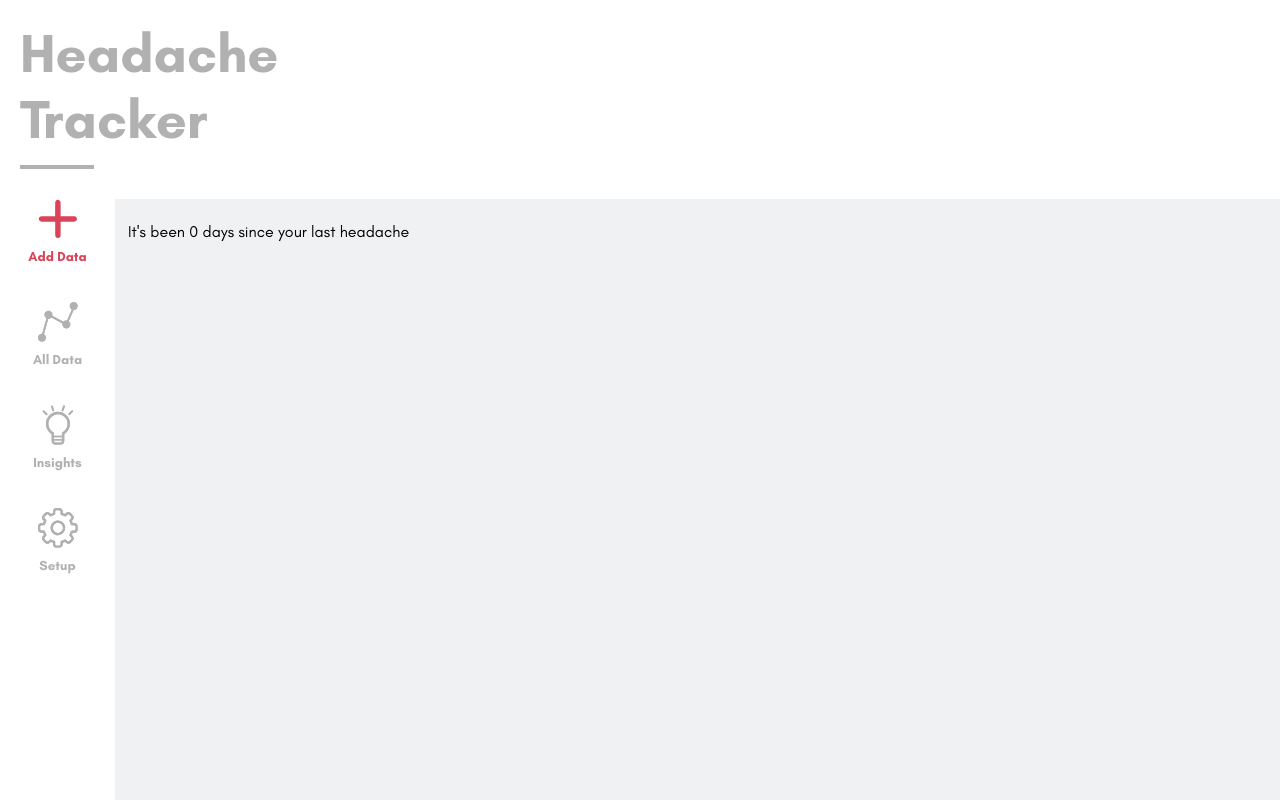
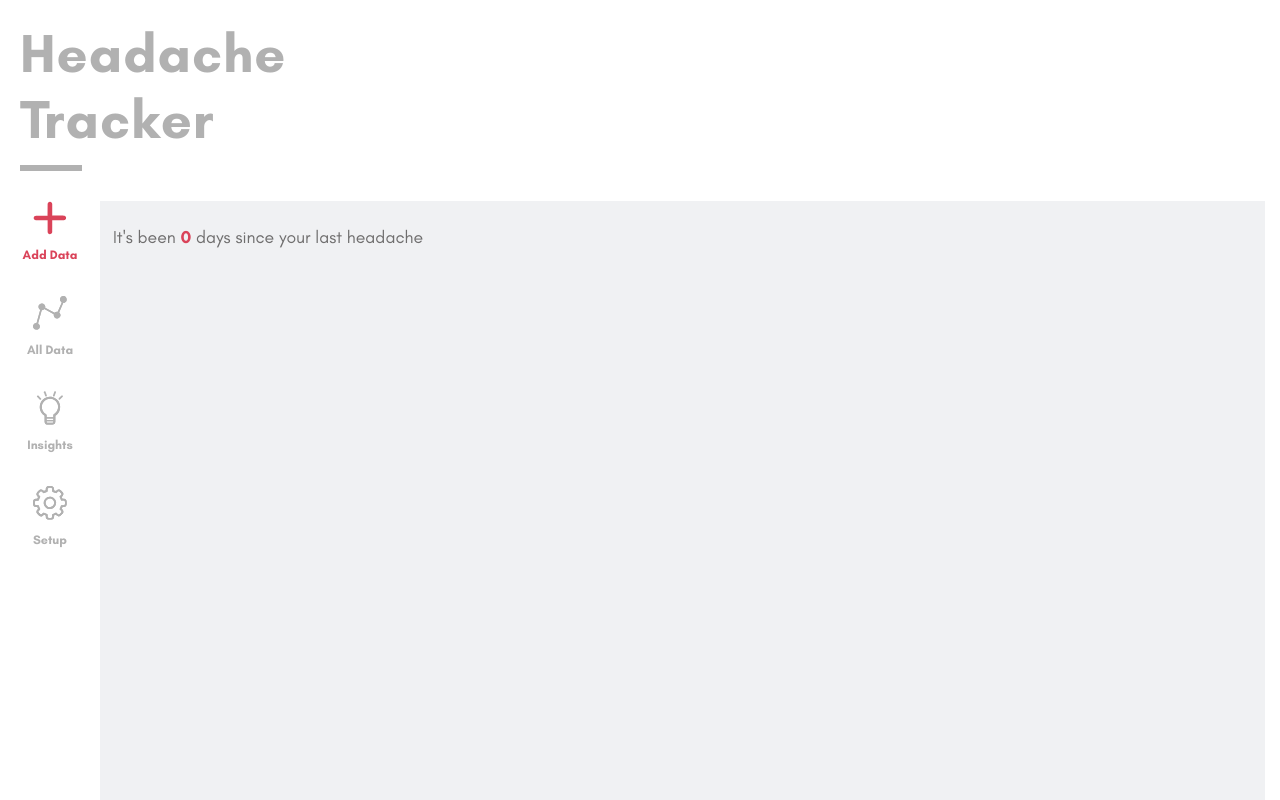
Before and after one commit to AlexanderLyon/Headache-Tracker, a React app: page / in a window 1280 px wide. Shown: the top 800 px of the page. Built offline with nearby package versions, Linux system fonts and the light colour scheme.

Commit message:
Style tweaks

```diff
--- a/src/Components/Panels/AddData.js
+++ b/src/Components/Panels/AddData.js
@@ -11,7 +11,7 @@ export class AddData extends React.Component {
   render() {
     return (
       <section>
-        <p>It's been {this.state.elapsedDays} days since your last headache</p>
+        <p>It's been <span className="elapsed-days">{this.state.elapsedDays}</span> days since your last headache</p>
       </section>
     );
   }
--- a/src/Components/Panels/AllData.js
+++ b/src/Components/Panels/AllData.js
@@ -9,7 +9,7 @@ export class AllData extends React.Component {
   render() {
     return (
       <section>
-        <p>Viewing All Data</p>
+        <h2 className="coming-soon">All data coming soon!</h2>
       </section>
     );
   }
--- a/src/Components/Panels/Insights.js
+++ b/src/Components/Panels/Insights.js
@@ -9,7 +9,7 @@ export class Insights extends React.Component {
   render() {
     return (
       <section>
-        <p>Viewing Insights</p>
+        <h2 className="coming-soon">Insights coming soon!</h2>
       </section>
     );
   }
--- a/src/Components/Panels/Setup.js
+++ b/src/Components/Panels/Setup.js
@@ -9,7 +9,7 @@ export class Setup extends React.Component {
   render() {
     return (
       <section>
-        <p>Viewing Setup</p>
+        <h2 className="coming-soon">Setup coming soon!</h2>
       </section>
     );
   }
--- a/src/css/style.css
+++ b/src/css/style.css
@@ -19,26 +19,28 @@ body {
 header #title {
   margin: 20px;
   font-size: 3.4rem;
+  letter-spacing: 1px;
   color: #b1b1b1; }
 header hr {
   margin: -7px 0px 30px 20px;
-  border: 2px solid #b1b1b1;
-  width: 70px; }
+  border: 3px solid #b1b1b1;
+  width: 56px; }
 
 nav {
   display: inline-block;
   float: left; }
   nav button {
     display: block;
-    margin: 28px 0px;
-    padding-top: 40px;
-    width: 115px;
-    height: 75px;
+    margin: 30px 0px;
+    padding-top: 42px;
+    width: 100px;
+    height: 65px;
     color: #b1b1b1;
     font-weight: bold;
+    font-size: 12.5px;
     border: none;
     background-color: transparent;
-    background-size: 40px;
+    background-size: 34px;
     background-position: top;
     background-repeat: no-repeat;
     cursor: pointer; }
@@ -71,6 +73,17 @@ section {
   width: calc(100% - 115px);
   padding: 7px 13px;
   background-color: #f0f1f3; }
+  section p {
+    color: #6f6e6e;
+    font-size: 1.1em; }
+  section h2 {
+    color: #6f6e6e; }
+    section h2.coming-soon {
+      margin: 20px auto;
+      text-align: center; }
+  section .elapsed-days {
+    color: #DA4359;
+    font-weight: bold; }
 
 /* Mobile */
 @media screen and (max-width: 700px) {
--- a/src/css/style.scss
+++ b/src/css/style.scss
@@ -18,6 +18,7 @@
 
 $red: #DA4359;
 $lightgrey: #b1b1b1;
+$darkgrey: #6f6e6e;
 
 * {
   font-family: "GlacialIndifference", sans-serif;
@@ -29,13 +30,14 @@ header {
   #title {
     margin: 20px;
     font-size: 3.4rem;
+    letter-spacing: 1px;
     color: $lightgrey;
   }
 
   hr {
     margin: -7px 0px 30px 20px;
-    border: 2px solid $lightgrey;
-    width: 70px;
+    border: 3px solid $lightgrey;
+    width: 56px;
   }
 }
 
@@ -45,15 +47,16 @@ nav {
 
   button {
     display: block;
-    margin: 28px 0px;
-    padding-top: 40px;
-    width: 115px;
-    height: 75px;
+    margin: 30px 0px;
+    padding-top: 42px;
+    width: 100px;
+    height: 65px;
     color: $lightgrey;
     font-weight: bold;
+    font-size: 12.5px;
     border: none;
     background-color: transparent;
-    background-size: 40px;
+    background-size: 34px;
     background-position: top;
     background-repeat: no-repeat;
     cursor: pointer;
@@ -91,6 +94,25 @@ section {
   width: calc(100% - 115px);
   padding: 7px 13px;
   background-color: #f0f1f3;
+
+  p {
+    color: $darkgrey;
+    font-size: 1.1em;
+  }
+
+  h2 {
+    color: $darkgrey;
+
+    &.coming-soon {
+      margin: 20px auto;
+      text-align:center;
+    }
+  }
+
+  .elapsed-days {
+    color: $red;
+    font-weight: bold;
+  }
 }
 
 
```
Also changed, not shown: 2 other files (tests, documents, lock files or other folders).
